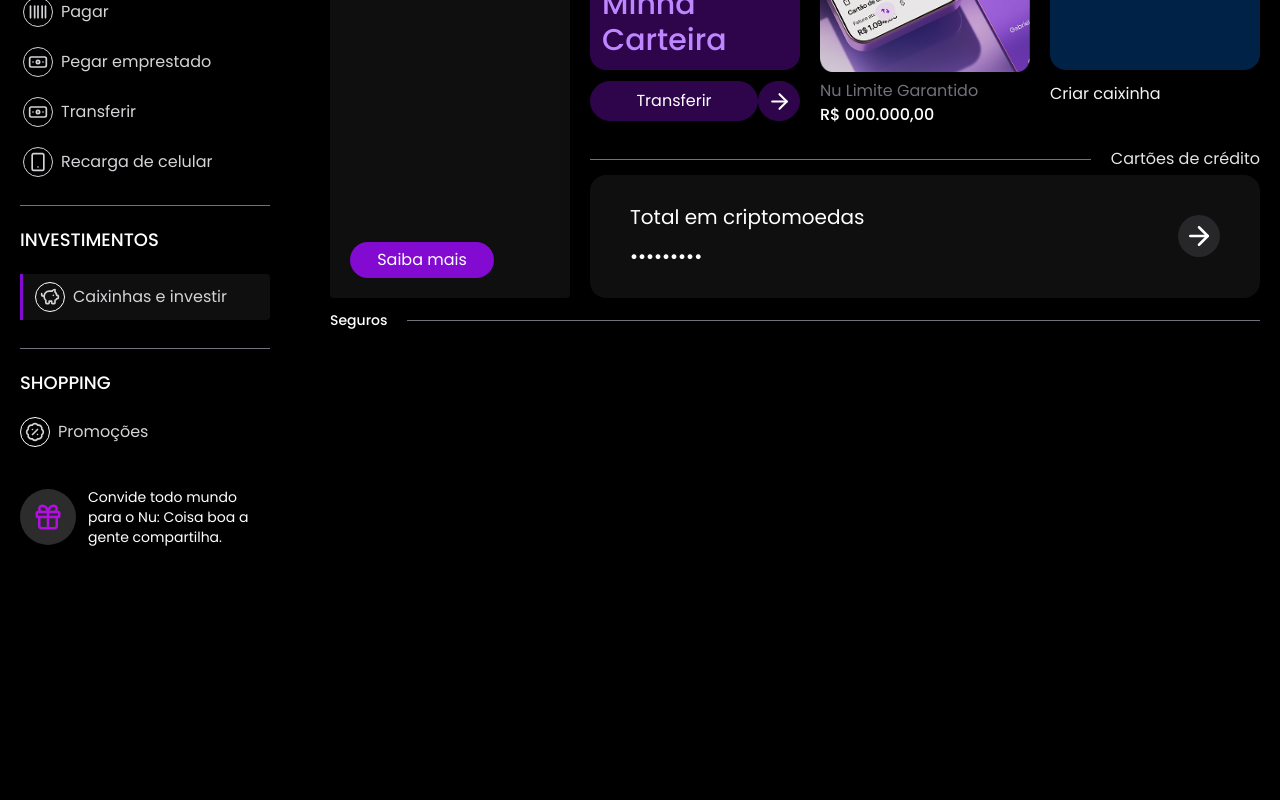
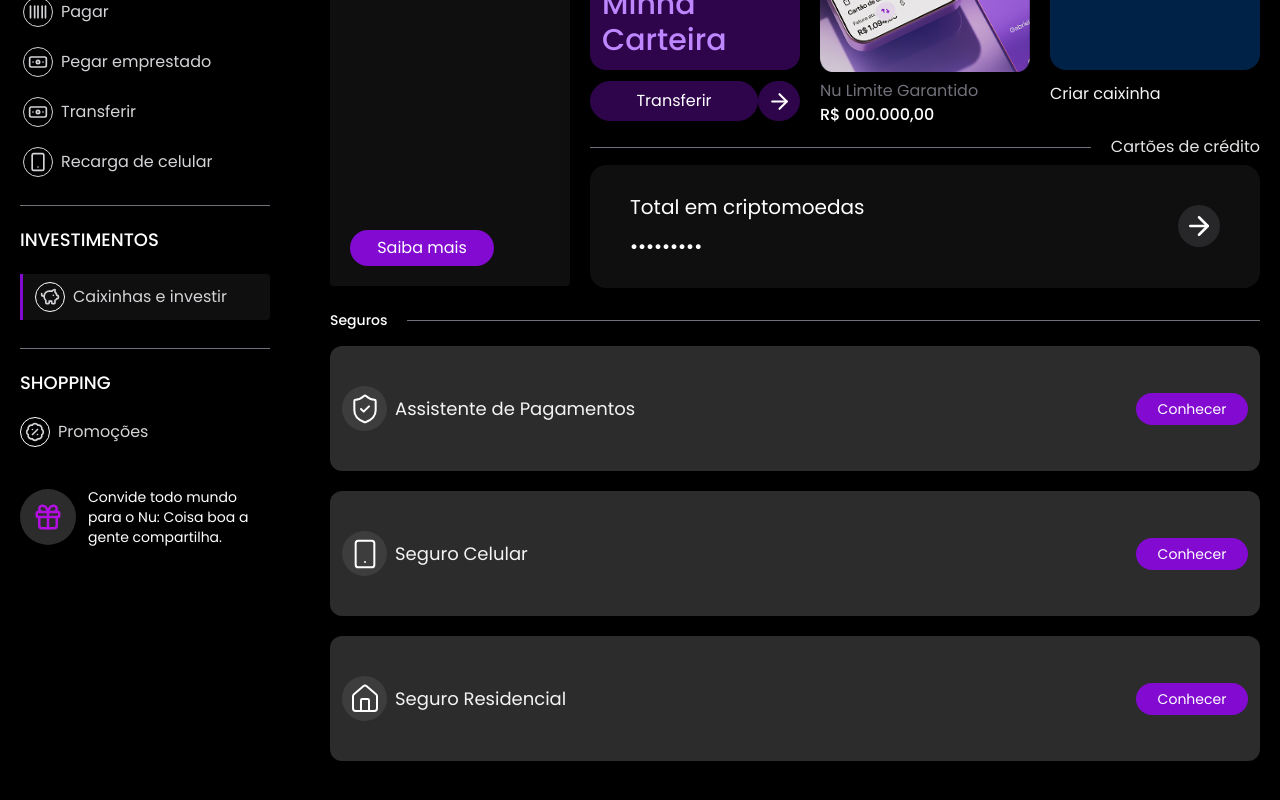
Before and after one commit to RuanDevJs/nubank-desktop, a Next.js app: page /home/caixinha in a window 1280 px wide. Shown: the part 356-1156 px from the top of the page. Before the commit the page ends 935 px from the top, so only its background shows below. Built offline with nearby package versions, Linux system fonts and the light colour scheme.

Commit message:
Atualizado README.MD do projeto

```diff
--- a/src/app/home/caixinha/page.tsx
+++ b/src/app/home/caixinha/page.tsx
@@ -1,4 +1,5 @@
-import { ArrowRight, EyeClosed, Plus, Wallet } from 'lucide-react'
+/* eslint-disable @next/next/no-img-element */
+import { ArrowRight, EyeClosed, House, Plus, ShieldCheckIcon, Smartphone, Wallet } from 'lucide-react'
 import NuLimiteGarantido from "@/assets/Caixinha/NuLimiteGarantido.png"
 
 export default function page() {
@@ -62,8 +63,8 @@
               </div>
             </div>
           </div>
-          <div className='mt-3 h-[154px]'>
-            <h2 className='grid grid-cols-[1fr_auto] gap-5 items-center before:block before:w-full before:h-[1px] before:bg-zinc-500 text-sm font-normal text-white h-[20%]'>
+          <div className='h-[154px]'>
+            <h2 className='grid grid-cols-[1fr_auto] gap-5 items-center before:block before:w-full before:h-[1px] before:bg-zinc-500 text-sm font-normal text-white h-[20%] mb-0.5'>
               <span className='font-normal text-base text-zinc-200'>
                 Cartões de crédito
               </span>
@@ -86,10 +87,45 @@
           </div>
         </div>
       </div>
-      <div className='h-[240px] mt-2'>
+      <div className='min-h-[230px] 2xl:h-[230px] mt-5 opacity-0 animate-down' style={{ animationDelay: '.22s' }}>
         <h2 className='h-[28px] grid grid-cols-[auto_1fr] gap-5 items-center after:block after:w-full after:h-[1px] after:bg-zinc-500 text-sm font-medium text-white'>
           Seguros
         </h2>
+        <div className='grid grid-cols-1 2xl:grid-cols-3 gap-5 mt-3 h-[83%] pb-5 2xl:pb-0'>
+          <div className="bg-[#2C2C2C] px-3 py-10 w-full rounded-xl cursor-pointer hover:brightness-125 transition ease-in-out flex justify-between items-center flex-1/3 opacity-0 animate-up" style={{ animationDelay: '0.32s' }}>
+            <div className="flex items-center gap-2">
+              <div className='w-[45px] h-[45px] rounded-full flex items-center justify-center bg-[#3D3D3D]'>
+                <ShieldCheckIcon color="#fff" size={32} strokeWidth={1.5} />
+              </div>
+              <h2 className="font-normal text-lg text-zinc-100">Assistente de Pagamentos</h2>
+            </div>
+            <button className='bg-[#820AD1] w-28 py-1.5 rounded-full cursor-pointer hover:brightness-110 transition ease-in-out text-sm font-normal'>
+              Conhecer
+            </button>
+          </div>
+          <div className="bg-[#2C2C2C] px-3 py-10 w-full rounded-xl cursor-pointer hover:brightness-125 transition ease-in-out flex justify-between items-center flex-1/3 opacity-0 animate-up" style={{ animationDelay: '0.42s' }}>
+            <div className="flex items-center gap-2">
+              <div className='w-[45px] h-[45px] rounded-full flex items-center justify-center bg-[#3D3D3D]'>
+                <Smartphone color="#fff" size={32} strokeWidth={1.5} />
+              </div>
+              <h2 className="font-normal text-lg text-zinc-100">Seguro Celular</h2>
+            </div>
+            <button className='bg-[#820AD1] w-28 py-1.5 rounded-full cursor-pointer hover:brightness-110 transition ease-in-out text-sm font-normal'>
+              Conhecer
+            </button>
+          </div>
+          <div className="bg-[#2C2C2C] px-3 py-10 w-full rounded-xl cursor-pointer hover:brightness-125 transition ease-in-out flex justify-between items-center flex-1/3 opacity-0 animate-up" style={{ animationDelay: '0.52s' }}>
+            <div className="flex items-center gap-2">
+              <div className='w-[45px] h-[45px] rounded-full flex items-center justify-center bg-[#3D3D3D]'>
+                <House color="#fff" size={32} strokeWidth={1.5} />
+              </div>
+              <h2 className="font-normal text-lg text-zinc-100">Seguro Residencial</h2>
+            </div>
+            <button className='bg-[#820AD1] w-28 py-1.5 rounded-full cursor-pointer hover:brightness-110 transition ease-in-out text-sm font-normal'>
+              Conhecer
+            </button>
+          </div>
+        </div>
       </div>
     </div>
   )
--- a/src/app/home/recarga-celular/page.tsx
+++ b/src/app/home/recarga-celular/page.tsx
@@ -1,7 +1,7 @@
 'use client'
 
 import React from 'react'
-import { ArrowRight, ArrowUpLeft, ArrowUpRight, LayoutGrid } from 'lucide-react';
+import { ArrowRight, ArrowUpLeft, LayoutGrid } from 'lucide-react';
 
 import Link from 'next/link';
 
```
Also changed, not shown: 1 other file (tests, documents, lock files or other folders).
